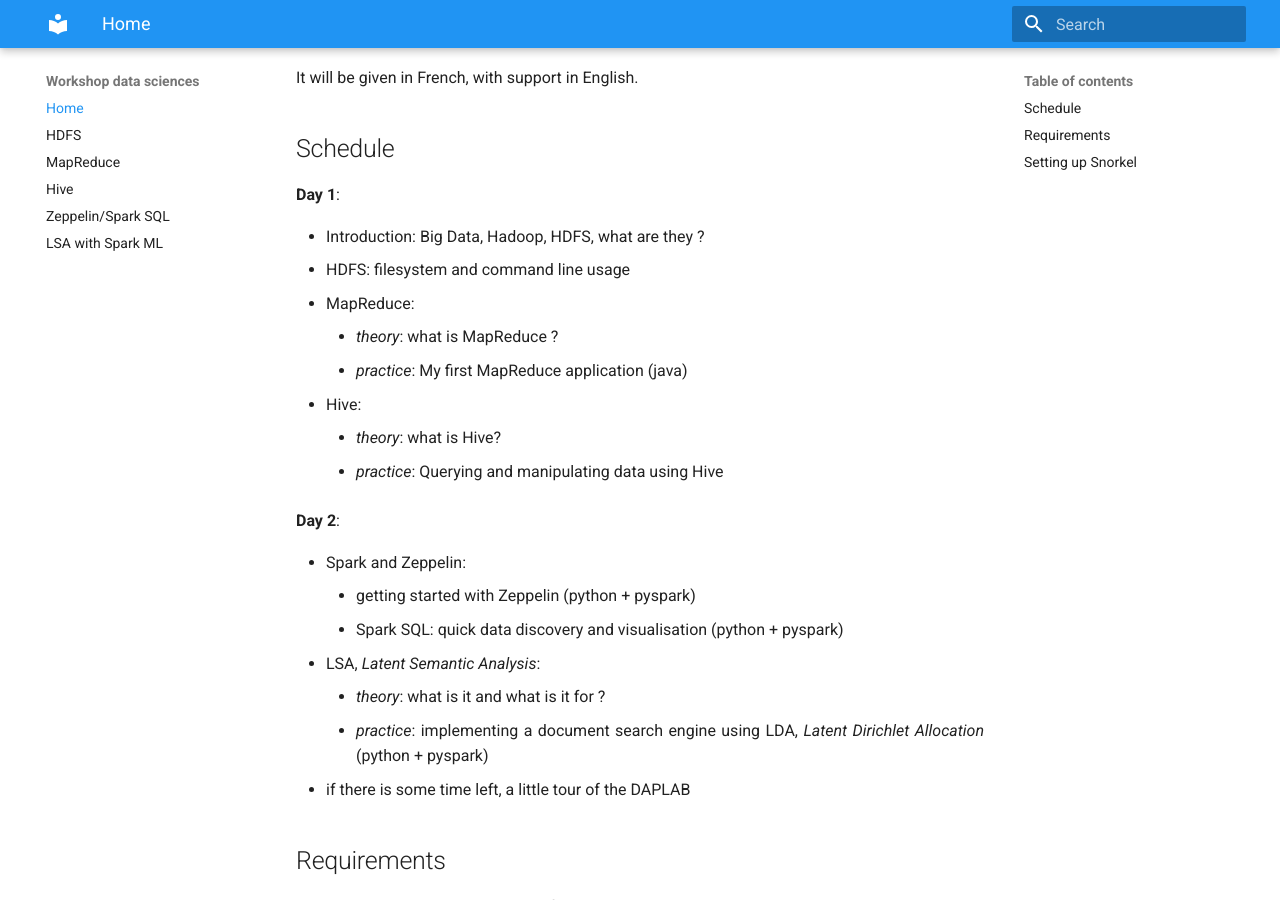
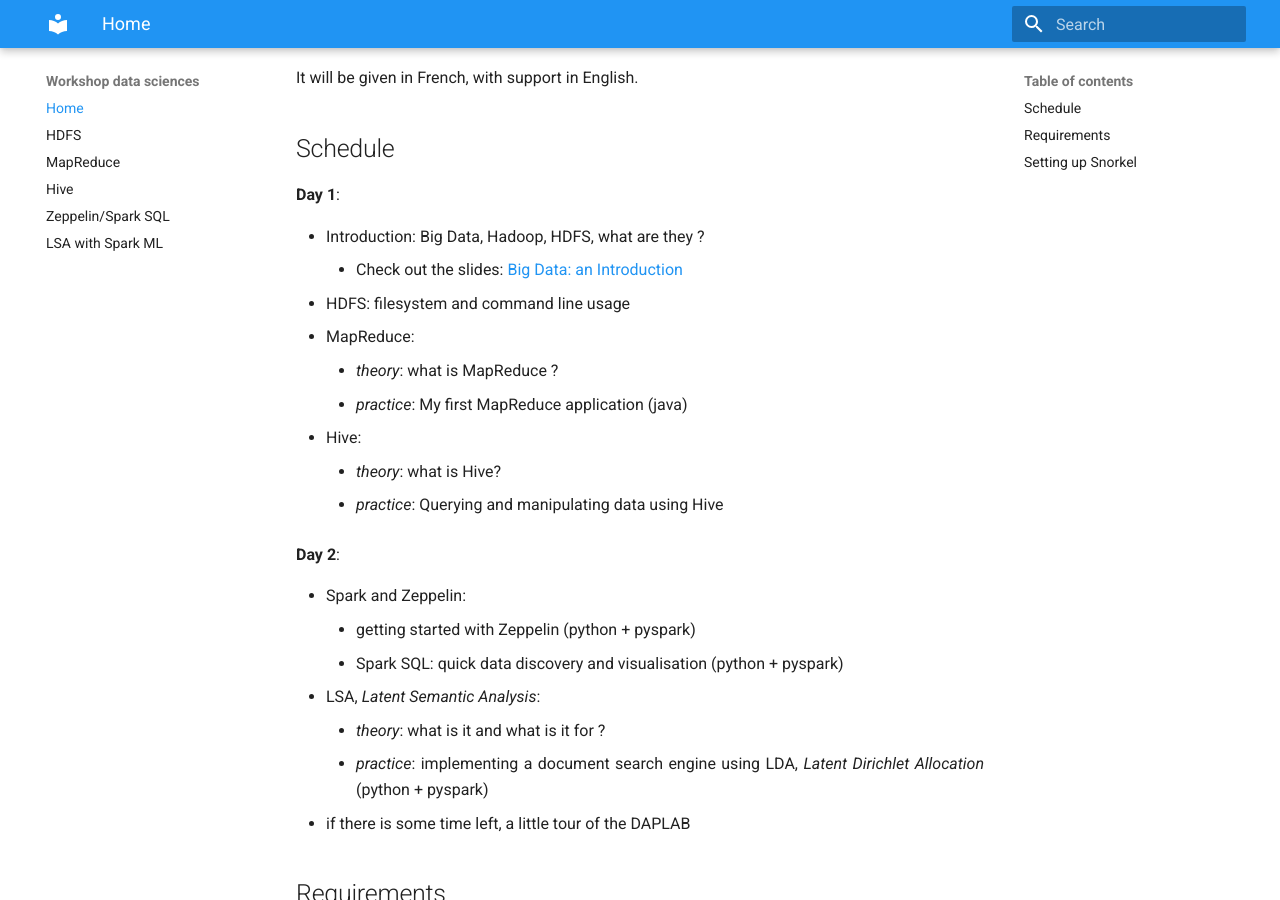
Before and after one commit to derlin/workshop-data-sciences, an MkDocs documentation site: the page built from docs/index.md, in a window 1280 px wide and 900 px high, scrolled down 399 px. Built offline with MkDocs 1.6.1 and Material for MkDocs 9.7.7, drawn with Linux system fonts in a browser that asks for light colours; nearby versions of some CDN libraries; old or Windows-style settings are respelled for this version of MkDocs.

Commit message:
add slides

```diff
--- a/docs/index.md
+++ b/docs/index.md
@@ -17,6 +17,7 @@ It will be given in French, with support in English.
 __Day 1__:
 
 - Introduction: Big Data, Hadoop, HDFS, what are they ?
+    * Check out the slides: [Big Data: an Introduction](resources/BigData_ITValley_Workshop.pdf){: target="_blank"}
 - HDFS: filesystem and command line usage
 - MapReduce:
     * _theory_: what is MapReduce ?
```
Also changed, not shown: 1 other file.
